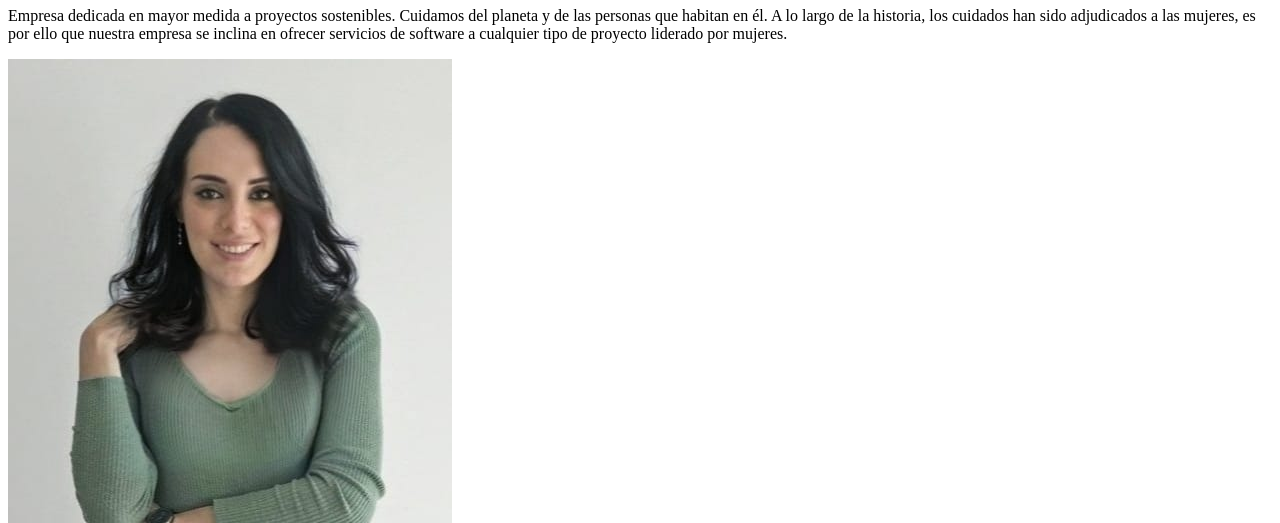
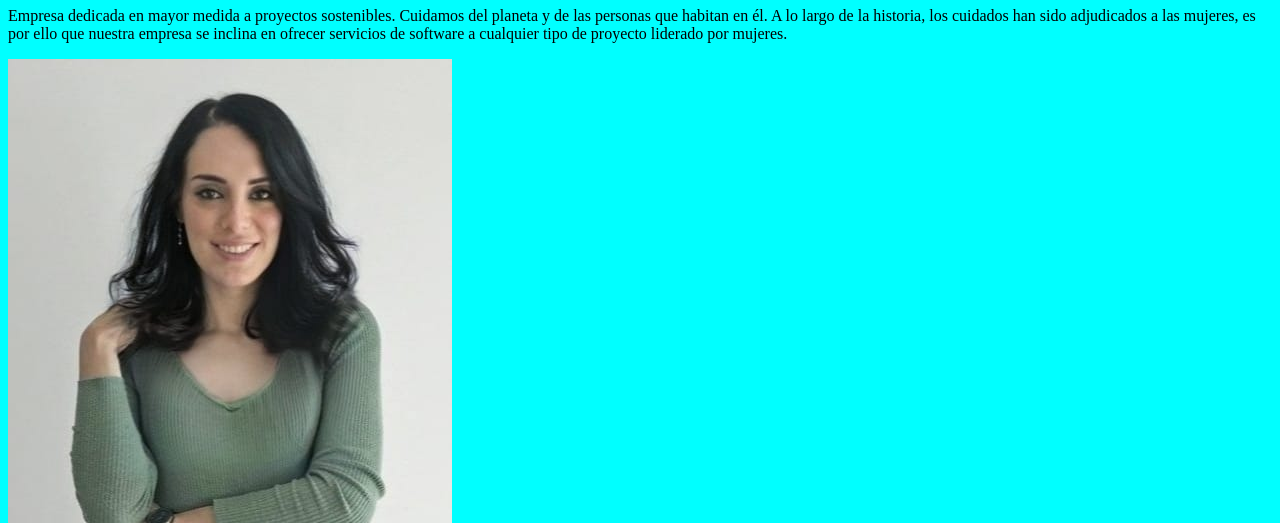
Before and after one commit to candymd/bftp2-project1-group1, a plain HTML site: page index.html in a window 1280 px wide. Shown: the part 231-754 px from the top of the page. Drawn offline with Linux system fonts and the light colour scheme.

Commit message:
errores cuarta parte

```diff
--- /dev/null
+++ b/css/borrador.css
@@ -0,0 +1,3 @@
+body{
+background-color: aqua;
+}
--- a/css/style.css
+++ b/css/style.css
@@ -2,3 +2,4 @@
     display: flex;
 
 }
+div
--- a/index.html
+++ b/index.html
@@ -4,6 +4,7 @@
 	<title>Primer Proyecto</title>
 	<meta charset="utf-8">
 	<link rel="stylesheet" type="text/css" href="css/style.css">
+	<link rel="stylesheet" type="text/css" href="css/borrador.css">
 	<meta name="viewport" content="user-scalable=no, width=device-width, initial-scale=1">
 </head>
 
```
